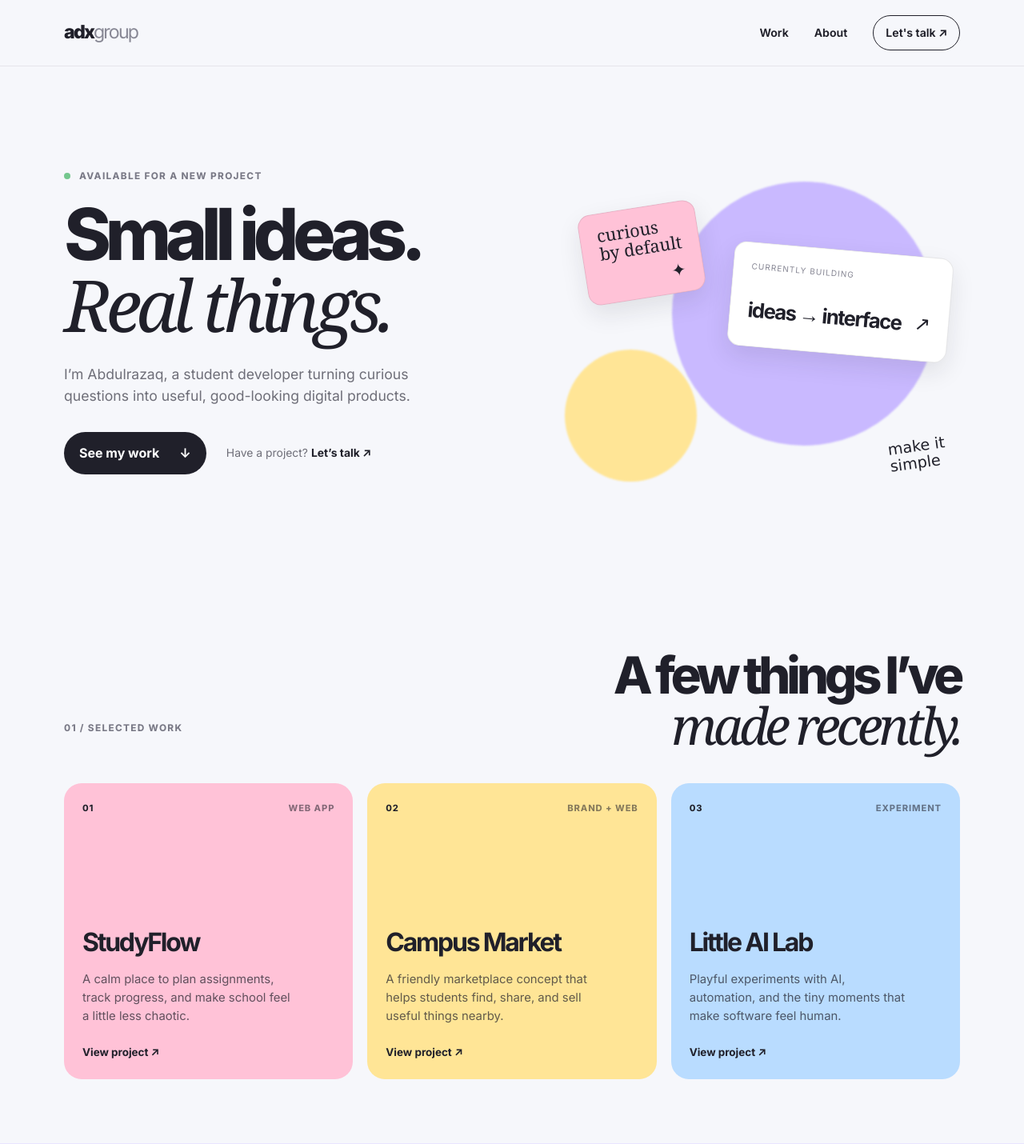
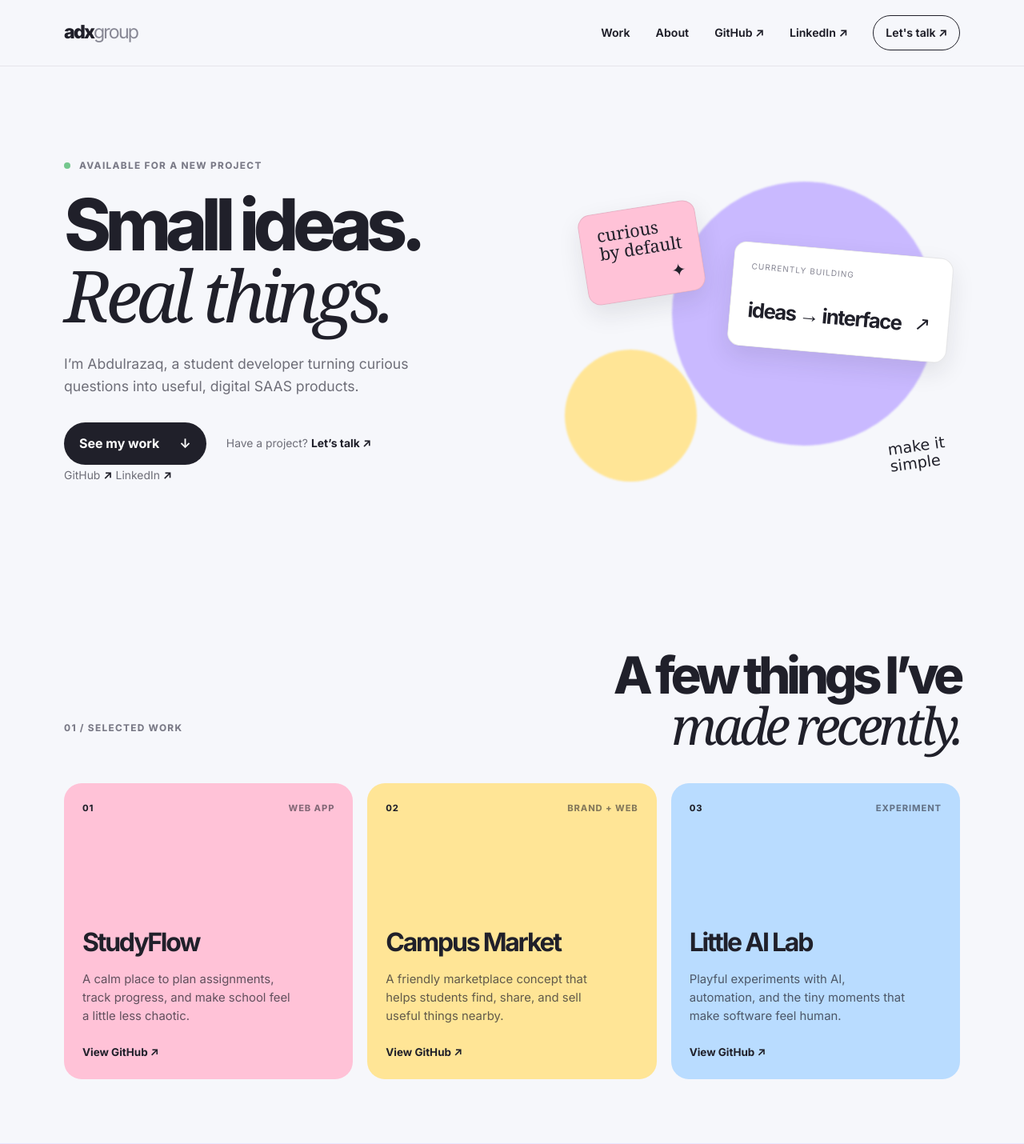
Before and after one commit to hardex001-tech/adxgroup, a FastAPI app: page / in a window 1280 px wide. Shown: the top 1430 px of the page at 80% size. Run offline with FastAPI, Linux system fonts and the light colour scheme.

Commit message:
Add portfolio social links and contact setup

```diff
--- a/app.py
+++ b/app.py
@@ -1,6 +1,9 @@
 """Small FastAPI site for the ADX Group student portfolio."""
 
+import os
+import smtplib
 import time
+from email.message import EmailMessage
 from pathlib import Path
 from typing import Dict, List
 
@@ -94,6 +97,32 @@ async def contact(request: Request, payload: ContactRequest):
         raise HTTPException(status_code=400, detail="Name and message are required.")
     if len(payload.message.strip()) > 2000:
         raise HTTPException(status_code=400, detail="Message must be under 2,000 characters.")
+    smtp_password = os.getenv("SMTP_PASSWORD") or os.getenv("ZOHO_PASSWORD")
+    if not smtp_password:
+        raise HTTPException(
+            status_code=503,
+            detail="Contact email is not configured. Please email contact@adxgroup.tech directly.",
+        )
+
+    email = EmailMessage()
+    email["From"] = "contact@adxgroup.tech"
+    email["To"] = "contact@adxgroup.tech"
+    email["Reply-To"] = str(payload.email)
+    email["Subject"] = f"Portfolio message from {payload.name.strip()}"
+    email.set_content(
+        f"Name: {payload.name.strip()}\n"
+        f"Email: {payload.email}\n\n"
+        f"Message:\n{payload.message.strip()}\n"
+    )
+    try:
+        with smtplib.SMTP_SSL("smtp.zoho.com", 465, timeout=15) as smtp:
+            smtp.login("contact@adxgroup.tech", smtp_password)
+            smtp.send_message(email)
+    except (OSError, smtplib.SMTPException) as exc:
+        raise HTTPException(
+            status_code=502,
+            detail="The message could not be delivered. Please email contact@adxgroup.tech directly.",
+        ) from exc
     return {"ok": True, "message": "Thanks — I’ll get back to you soon."}
 
 
--- a/templates/index.html
+++ b/templates/index.html
@@ -16,6 +16,8 @@
       <div class="nav-links">
         <a href="#work">Work</a>
         <a href="#about">About</a>
+        <a href="https://github.com/hardex001-tech" target="_blank" rel="noopener noreferrer">GitHub ↗</a>
+        <a href="https://www.linkedin.com/in/abdulrazaq-adeyemi-b874103b1" target="_blank" rel="noopener noreferrer">LinkedIn ↗</a>
         <a class="nav-cta" href="#contact">Let's talk <span aria-hidden="true">↗</span></a>
       </div>
       <button class="menu-button" type="button" aria-expanded="false" aria-controls="mobile-menu">Menu</button>
@@ -30,10 +32,14 @@
       <div class="hero-copy">
         <p class="eyebrow"><span class="status-dot"></span> Available for a new project</p>
         <h1>Small ideas.<br><em>Real things.</em></h1>
-        <p class="hero-intro">I’m Abdulrazaq, a student developer turning curious questions into useful, good-looking digital products.</p>
+        <p class="hero-intro">I’m Abdulrazaq, a student developer turning curious questions into useful, digital SAAS products.</p>
         <div class="hero-actions">
           <a class="button button-dark" href="#work">See my work <span aria-hidden="true">↓</span></a>
           <a class="text-link" href="#contact">Have a project? <span>Let’s talk ↗</span></a>
+        </div>
+        <div class="hero-links">
+          <a class="text-link" href="https://github.com/hardex001-tech" target="_blank" rel="noopener noreferrer">GitHub <span>↗</span></a>
+          <a class="text-link" href="https://www.linkedin.com/in/abdulrazaq-adeyemi-b874103b1" target="_blank" rel="noopener noreferrer">LinkedIn <span>↗</span></a>
         </div>
       </div>
       <div class="hero-art" aria-label="Abstract illustration">
@@ -47,9 +53,9 @@
     <section id="work" class="section container">
       <div class="section-heading"><p class="eyebrow">01 / Selected work</p><h2>A few things I’ve<br><em>made recently.</em></h2></div>
       <div class="project-grid">
-        <article class="project-card project-pink"><div class="project-top"><span class="project-number">01</span><span class="project-type">Web app</span></div><div><h3>StudyFlow</h3><p>A calm place to plan assignments, track progress, and make school feel a little less chaotic.</p><a href="#contact" class="project-link">View project ↗</a></div></article>
-        <article class="project-card project-yellow"><div class="project-top"><span class="project-number">02</span><span class="project-type">Brand + web</span></div><div><h3>Campus Market</h3><p>A friendly marketplace concept that helps students find, share, and sell useful things nearby.</p><a href="#contact" class="project-link">View project ↗</a></div></article>
-        <article class="project-card project-blue"><div class="project-top"><span class="project-number">03</span><span class="project-type">Experiment</span></div><div><h3>Little AI Lab</h3><p>Playful experiments with AI, automation, and the tiny moments that make software feel human.</p><a href="#contact" class="project-link">View project ↗</a></div></article>
+        <article class="project-card project-pink"><div class="project-top"><span class="project-number">01</span><span class="project-type">Web app</span></div><div><h3>StudyFlow</h3><p>A calm place to plan assignments, track progress, and make school feel a little less chaotic.</p><a href="https://github.com/hardex001-tech" target="_blank" rel="noopener noreferrer" class="project-link">View GitHub ↗</a></div></article>
+        <article class="project-card project-yellow"><div class="project-top"><span class="project-number">02</span><span class="project-type">Brand + web</span></div><div><h3>Campus Market</h3><p>A friendly marketplace concept that helps students find, share, and sell useful things nearby.</p><a href="https://github.com/hardex001-tech" target="_blank" rel="noopener noreferrer" class="project-link">View GitHub ↗</a></div></article>
+        <article class="project-card project-blue"><div class="project-top"><span class="project-number">03</span><span class="project-type">Experiment</span></div><div><h3>Little AI Lab</h3><p>Playful experiments with AI, automation, and the tiny moments that make software feel human.</p><a href="https://github.com/hardex001-tech" target="_blank" rel="noopener noreferrer" class="project-link">View GitHub ↗</a></div></article>
       </div>
     </section>
 
@@ -61,7 +67,7 @@
     </section>
 
     <section id="contact" class="contact-section container">
-      <div class="contact-copy"><p class="eyebrow">03 / Say hello</p><h2>Have an idea?<br><em>Let’s make it real.</em></h2><p>Whether it’s a quick question, a collaboration, or a project that needs a fresh pair of eyes, my inbox is open.</p><a class="email-link" href="mailto:hello@adxgroup.tech">hello@adxgroup.tech ↗</a></div>
+      <div class="contact-copy"><p class="eyebrow">03 / Say hello</p><h2>Have an idea?<br><em>Let’s make it real.</em></h2><p>Whether it’s a quick question, a collaboration, or a project that needs a fresh pair of eyes, my inbox is open.</p><a class="email-link" href="mailto:contact@adxgroup.tech">contact@adxgroup.tech ↗</a></div>
       <form id="contact-form" class="contact-form">
         <label>Your name<input name="name" required autocomplete="name" placeholder="Jane Doe"></label>
         <label>Email address<input name="email" required type="email" autocomplete="email" placeholder="jane@example.com"></label>
@@ -73,7 +79,7 @@
     </section>
   </main>
 
-  <footer class="site-footer"><div class="container footer-inner"><a class="wordmark" href="/"><span>adx</span><i>group</i></a><p>Made with curiosity · Abuja, Nigeria</p><p>© 2026 ADX Group</p></div></footer>
+  <footer class="site-footer"><div class="container footer-inner"><a class="wordmark" href="/"><span>adx</span><i>group</i></a><p>Made with curiosity · Abuja, Nigeria</p><p><a href="https://github.com/hardex001-tech" target="_blank" rel="noopener noreferrer">GitHub</a> · <a href="https://www.linkedin.com/in/abdulrazaq-adeyemi-b874103b1" target="_blank" rel="noopener noreferrer">LinkedIn</a> · <a href="mailto:contact@adxgroup.tech">contact@adxgroup.tech</a></p><p>© 2026 ADX Group</p></div></footer>
   <script src="/static/js/main.js"></script>
 </body>
 </html>
```
Also changed, not shown: test_portfolio.py (+22 -1 lines), assets/brand/favicon.svg.
